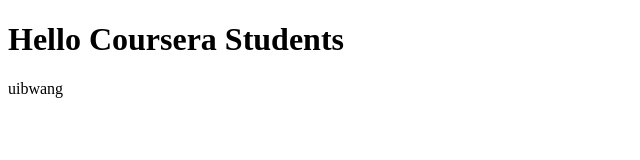
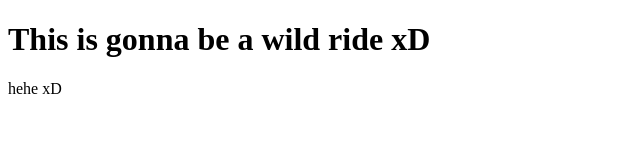
Before and after one commit to atang19/coursera_angularJS, a plain HTML site: page index.html in a window 1280 px wide. Shown: the whole page, without its empty margins (0-640 px from the left). Drawn offline with Linux system fonts and the light colour scheme.

Commit message:
second commit

```diff
--- a/index.html
+++ b/index.html
@@ -5,8 +5,8 @@
 </head>
 
 <body>
-<h1> Hello Coursera Students</h1>
-<p> uibwang </p>
+<h1> This is gonna be a wild ride xD</h1>
+<p> hehe xD</p>
 </body>
 
 </html>
```
